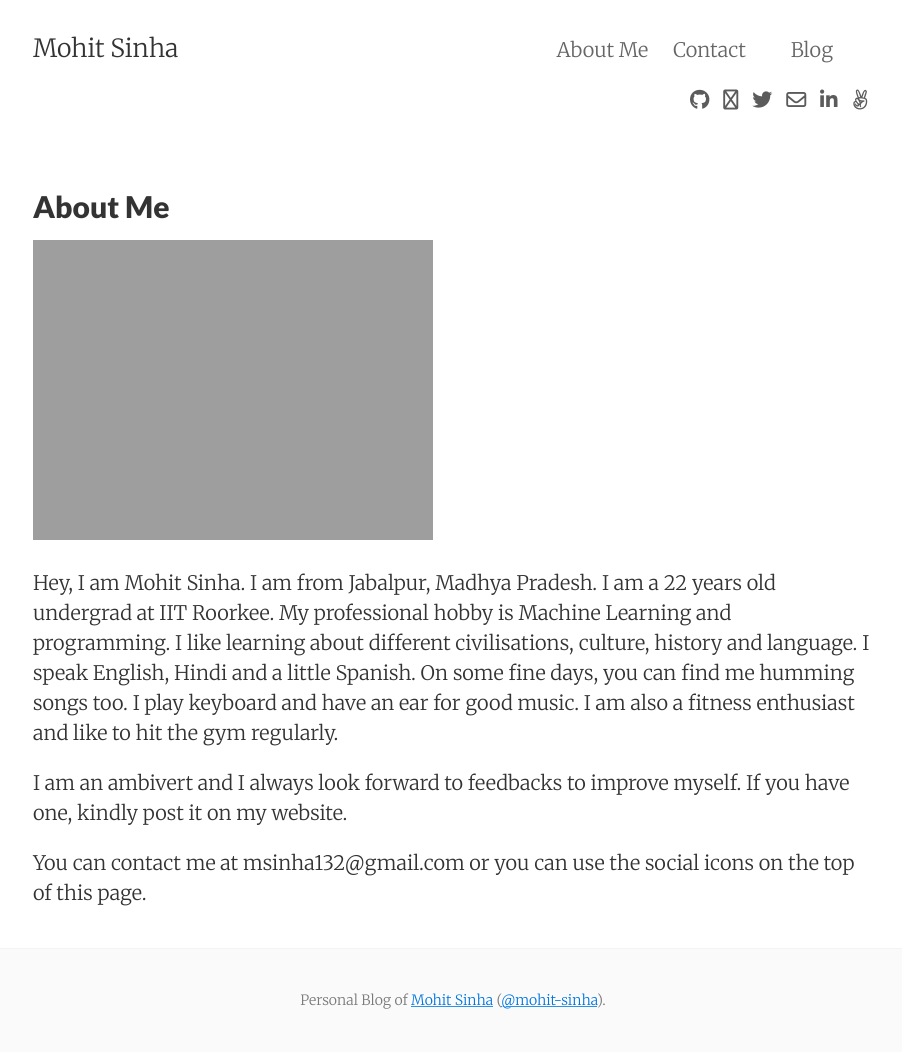
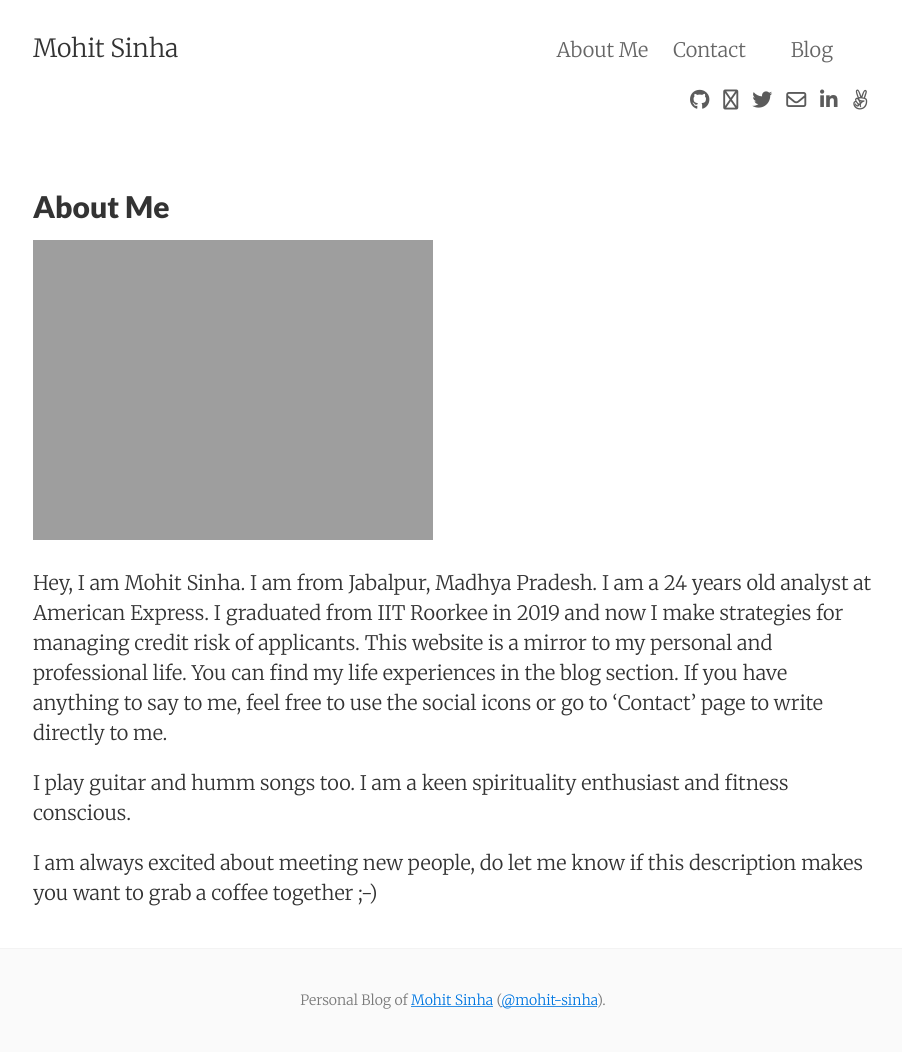
Before and after one commit to mohit-sinha/blog, a Jekyll site: the page built from about.md, in a window 1280 px wide. Shown: the whole page, without its empty margins (187-1089 px from the left). Built offline with Jekyll 4.4.1, drawn with Linux system fonts in a browser that asks for light colours; nearby versions of some CDN libraries; comment, search, counter and statistics services are not loaded.

Commit message:
Update about.md

```diff
--- a/about.md
+++ b/about.md
@@ -7,8 +7,8 @@ tags: about
 
 ![Image](https://mohit-sinha.github.io/img/cover.jpg)
 
-Hey, I am Mohit Sinha. I am from Jabalpur, Madhya Pradesh. I am a 22 years old undergrad at IIT Roorkee. My professional hobby is Machine Learning and programming. I like learning about different civilisations, culture, history and language. I speak English, Hindi and a little Spanish. On some fine days, you can find me humming songs too. I play keyboard and have an ear for good music. I am also a fitness enthusiast and like to hit the gym regularly.
+Hey, I am Mohit Sinha. I am from Jabalpur, Madhya Pradesh. I am a 24 years old analyst at American Express. I graduated from IIT Roorkee in 2019 and now I make strategies for managing credit risk of applicants. This website is a mirror to my personal and professional life. You can find my life experiences in the blog section. If you have anything to say to me, feel free to use the social icons or go to 'Contact' page to write directly to me.
 
-I am an ambivert and I always look forward to feedbacks to improve myself. If you have one, kindly post it on my website.
+I play guitar and humm songs too. I am a keen spirituality enthusiast and fitness conscious.
 
-You can contact me at msinha132@gmail.com or you can use the social icons on the top of this page.
+I am always excited about meeting new people, do let me know if this description makes you want to grab a coffee together ;-)
```
